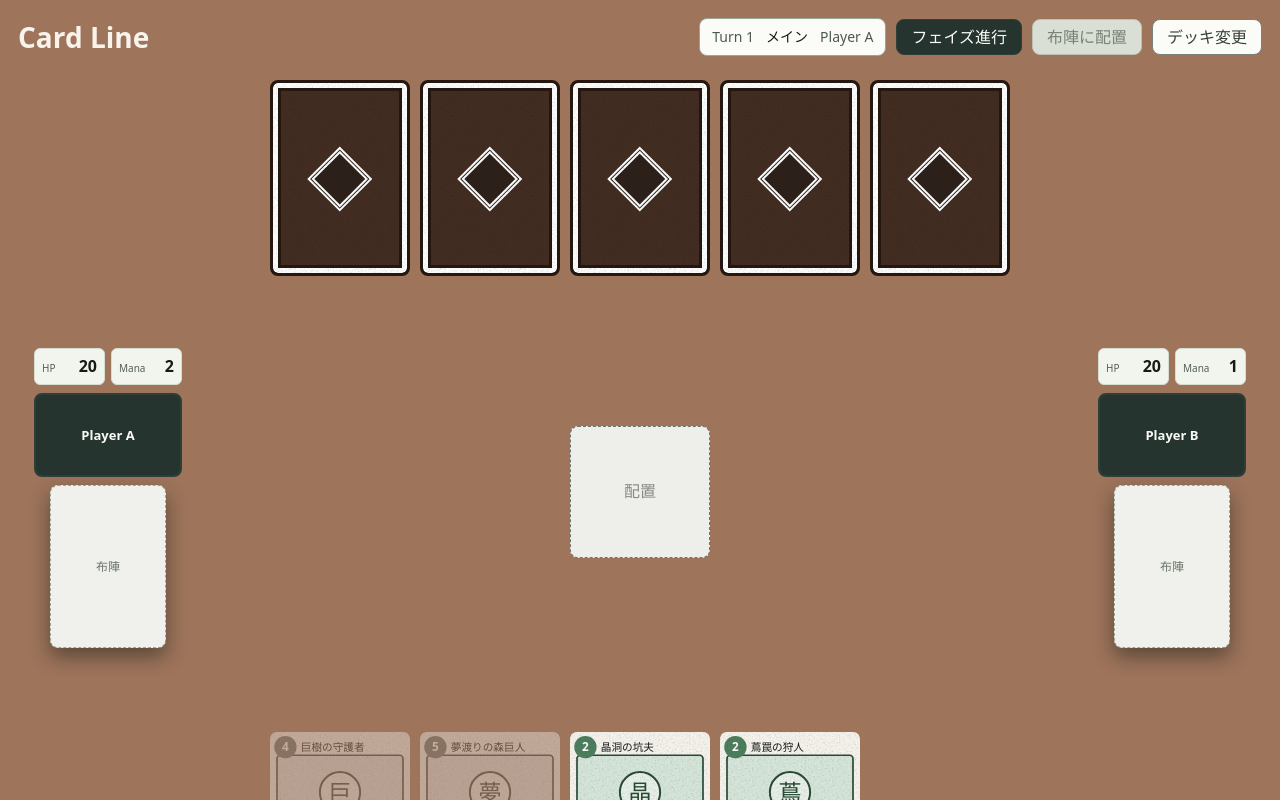
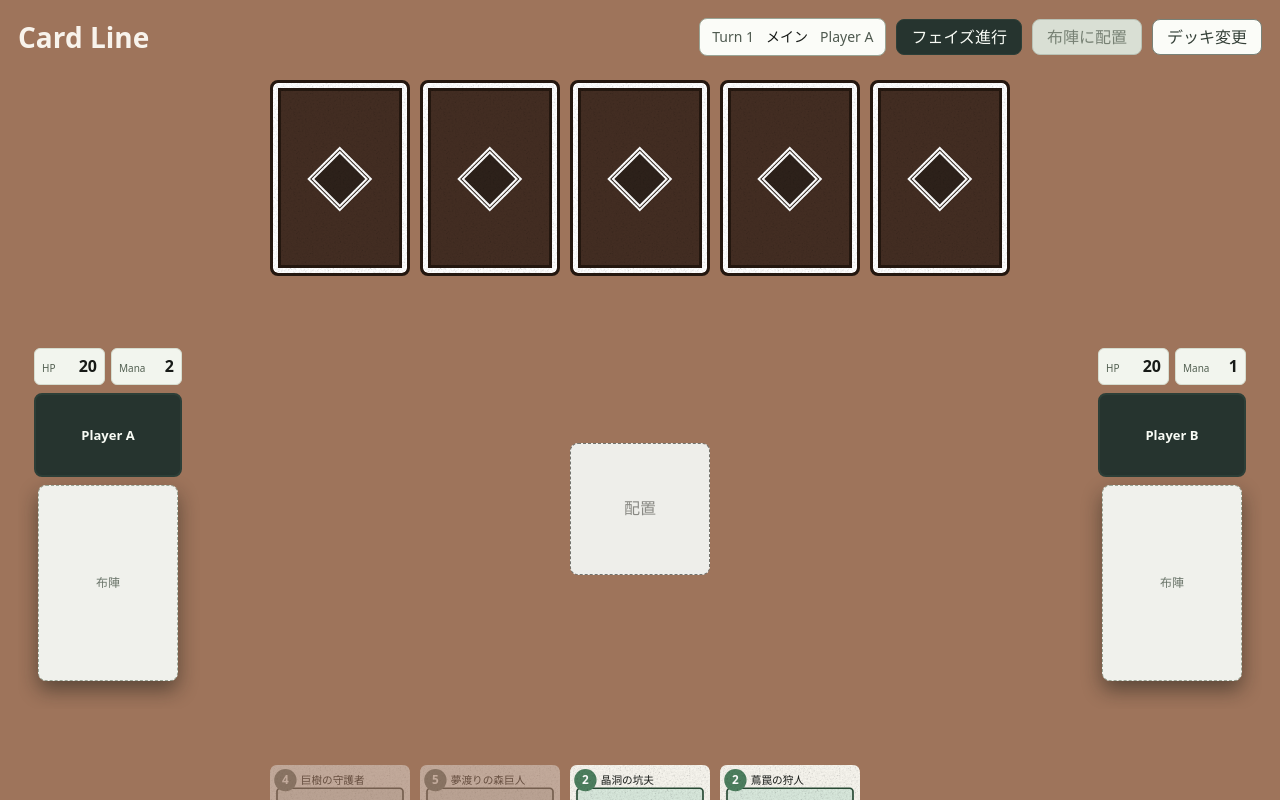
Before and after one commit to kurehajime/cardivide, a React (Vite) app: page / in a window 1280 px wide. Both pictures are taken after a click on the button "ゲーム開始". Shown: the top 800 px of the page. Built offline with nearby package versions, Linux system fonts and the light colour scheme.

Commit message:
余白に余裕を

```diff
--- a/src/App.css
+++ b/src/App.css
@@ -385,7 +385,7 @@
 }
 
 .board-formation > .card-view {
-  width: min(116px, 100%);
+  width: min(140px, 100%);
   box-shadow: 0 9px 20px rgb(18 22 19 / 48%);
 }
 
@@ -406,7 +406,7 @@
 
 .board-slot {
   position: relative;
-  width: 116px;
+  width: 140px;
   min-width: 0;
 }
 
--- a/src/components/BoardView.tsx
+++ b/src/components/BoardView.tsx
@@ -146,7 +146,7 @@ const BoardView = ({
   const gridTemplateColumns =
     board.creatures.length === 0
       ? 'minmax(140px, 1fr)'
-      : `34px ${board.creatures.map(() => '116px 34px').join(' ')}`
+      : `34px ${board.creatures.map(() => '140px 34px').join(' ')}`
 
   return (
     <section className="board-panel" aria-label="battlefield">
```
